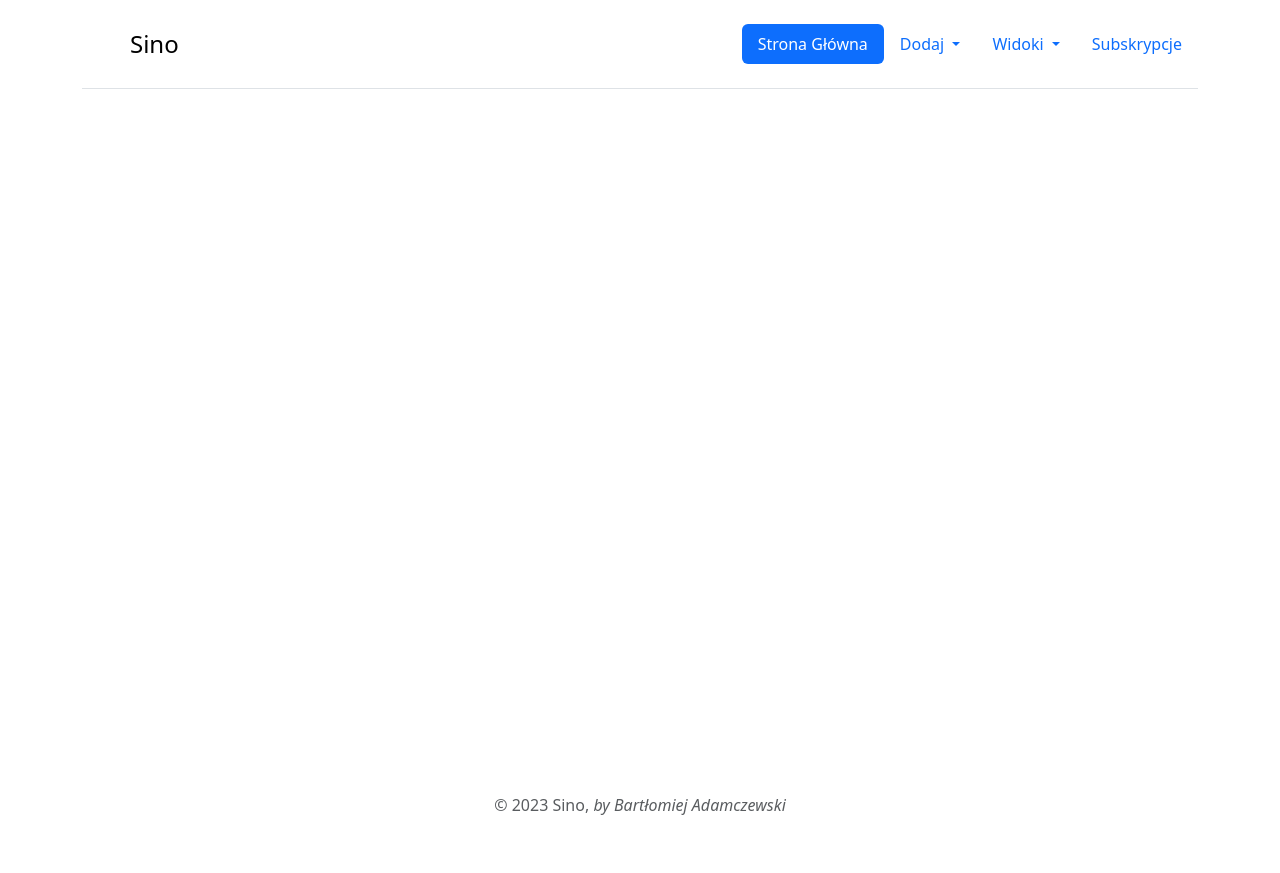
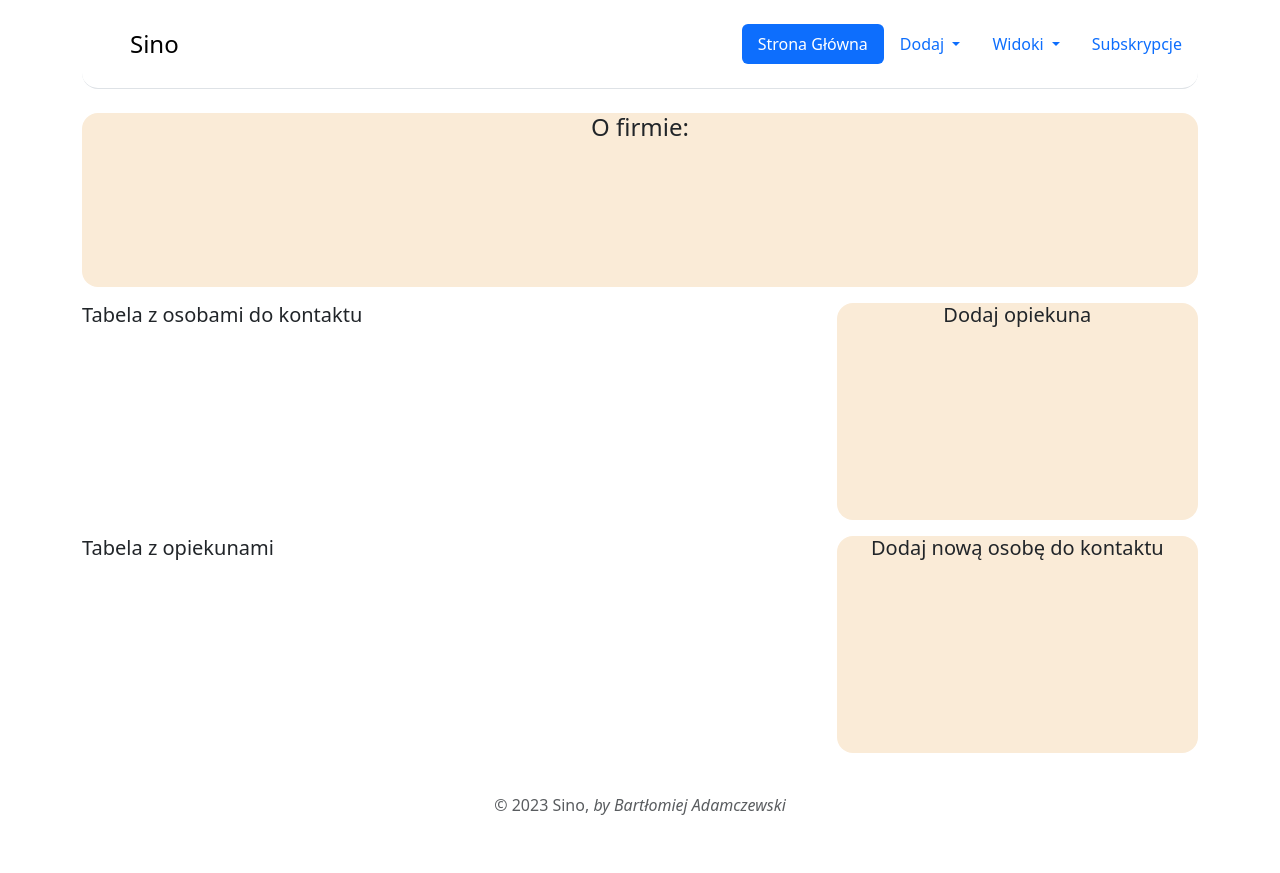
Before and after one commit to BartAdamPOZ/CMS_Sino, a PHP site: page /company-site.php in a window 1280 px wide. Run offline with PHP 8.4, Linux system fonts and the light colour scheme.

Commit message:
Created basic layout for company site.

```diff
--- a/company-site.php
+++ b/company-site.php
@@ -8,6 +8,26 @@ require 'includes/header.php';
 
 ?>
 
+<div class="container company-site">
+  <div class="item1">
+    <h4>O firmie:</h4>
+  </div>
+
+  <div class="item2">
+    <h5>Dodaj opiekuna</h5>
+  </div>
+
+  <div class="item3">
+    <h5>Dodaj nową osobę do kontaktu</h5>
+  </div>
+
+  <div class="contact-table">
+    <h5>Tabela z osobami do kontaktu</h5>
+  </div>
+
+  <div class="supervisor-table">
+    <h5>Tabela z opiekunami</h5>
+  </div>
 
 
 
@@ -16,4 +36,7 @@ require 'includes/header.php';
 
 
 
+
+</div>
+
 <?php require 'includes/footer.php' ?>
--- a/css/styles.css
+++ b/css/styles.css
@@ -29,6 +29,61 @@ main {
   justify-content: center;
 }
 
+.company-site {
+  display:grid;
+  grid-template-columns: 1fr 1fr 1fr;
+  grid-template-rows: 0.8fr 1fr 1fr;
+  grid-template-areas:
+  "item1 item1 item1"
+  "contact-table contact-table item2"
+  "supervisor-table supervisor-table item3";
+  grid-gap:1rem;
+  border-radius: 1rem;
+
+}
+
+.item1 {
+  grid-area: item1;
+  display: flex;
+  flex-direction: column;
+  align-items: center;
+  background-color: antiquewhite;
+
+}
+
+.item2 {
+  grid-area: item2;
+  display: flex;
+  flex-direction: column;
+  align-items: center;
+  background-color: antiquewhite;
+
+}
+
+.item3 {
+  grid-area: item3;
+  display: flex;
+  flex-direction: column;
+  align-items: center;
+  background-color: antiquewhite;
+
+}
+
+.contact-table {
+  grid-area: contact-table;
+  display:flex;
+
+}
+
+.supervisor-table{
+  grid-area: supervisor-table;
+  display: flex;
+}
+
+.container >* {
+  border-radius: 1rem;
+}
+
 
 @media screen and (max-width: 992px){
 
--- a/new-client-form.php
+++ b/new-client-form.php
@@ -78,7 +78,7 @@ require 'includes/header.php';
 
           <hr class="my-4">
 
-          <button class="w-50 btn btn-primary btn-lg" type="submit" method="post">Zapisz</button>
+          <button class="w-50 btn btn-light btn-lg" type="submit" method="post">Zapisz</button>
         </form>
       </div>
 
```
